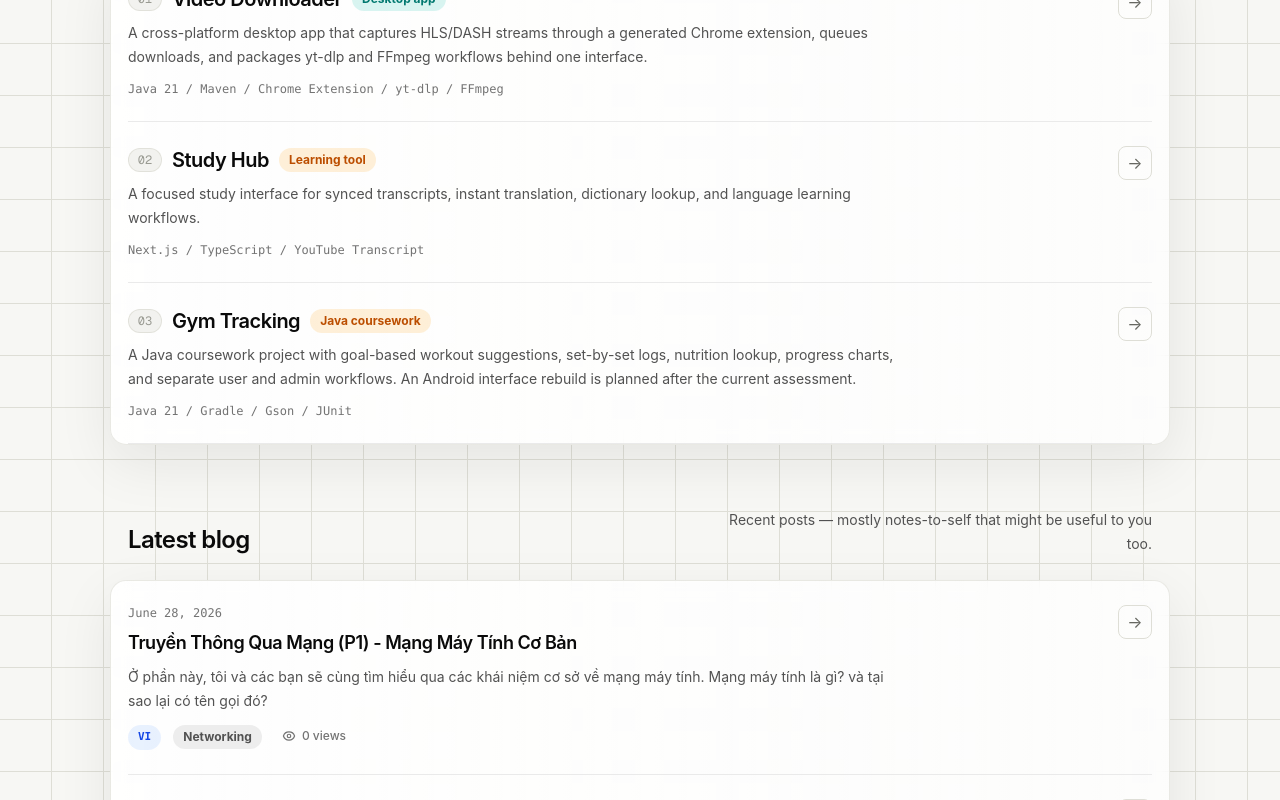
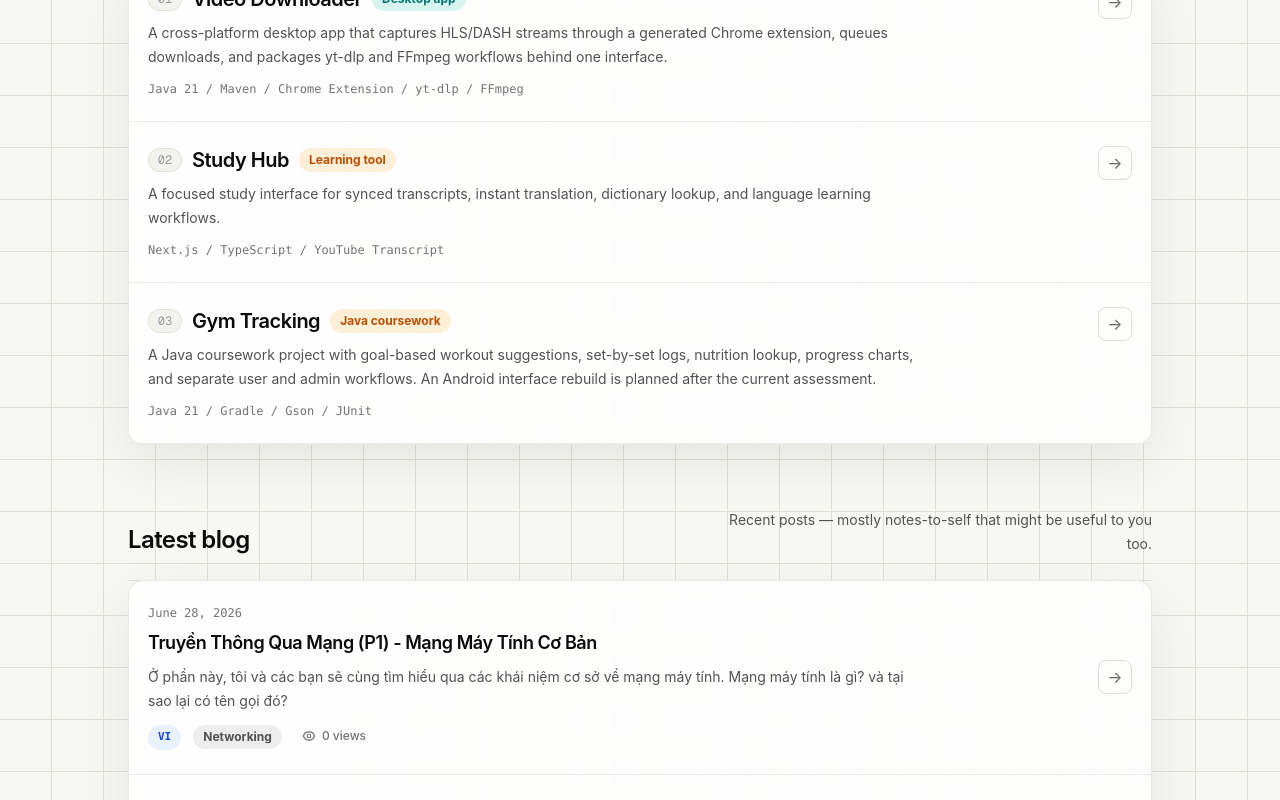
Before and after one commit to notoxus/portfolio-website, a Next.js app: page / in a window 1280 px wide. Shown: the part 1360-2160 px from the top of the page. Built offline with nearby package versions, Linux system fonts and the light colour scheme; no server answers; the database is empty.

Commit message:
style: perfectly align glass-list with surface-panel cards

```diff
--- a/app/components/posts.tsx
+++ b/app/components/posts.tsx
@@ -69,7 +69,7 @@ export async function BlogPosts({
       {posts.map((post) => (
         <StaggerItem
           key={post.slug}
-          className="group grid grid-cols-[minmax(0,1fr)_auto] items-start gap-5 border-b border-neutral-200/80 py-6 transition-colors hover:border-blue-500/50 dark:border-neutral-800/80"
+          className="group grid grid-cols-[minmax(0,1fr)_auto] items-center gap-5 border-b border-neutral-200/80 px-5 py-6 transition-colors hover:border-blue-500/50 dark:border-neutral-800/80"
         >
           <Link href={`/blog/${post.slug}`} className="min-w-0">
             <p className="mb-2 font-mono text-xs text-neutral-500 dark:text-neutral-500">
--- a/app/components/project-list.tsx
+++ b/app/components/project-list.tsx
@@ -72,7 +72,7 @@ export function ProjectList({
       {projects.map((project, index) => (
         <StaggerItem
           key={project.title}
-          className="group grid grid-cols-[minmax(0,1fr)_auto] items-start gap-5 border-b border-neutral-200/80 py-6 transition-colors hover:border-blue-500/50 dark:border-neutral-800/80"
+          className="group grid grid-cols-[minmax(0,1fr)_auto] items-start gap-5 border-b border-neutral-200/80 px-5 py-6 transition-colors hover:border-blue-500/50 dark:border-neutral-800/80"
         >
           <ProjectAnchor project={project}>
             <div className="mb-2 flex flex-wrap items-center gap-2.5">
--- a/app/global.css
+++ b/app/global.css
@@ -78,7 +78,7 @@ body {
 .glass-list::before {
   content: '';
   position: absolute;
-  inset: -1px -18px;
+  inset: -1px 0px;
   z-index: -1;
   border: 1px solid color-mix(in srgb, var(--portfolio-line), transparent 34%);
   border-radius: 16px;
```
